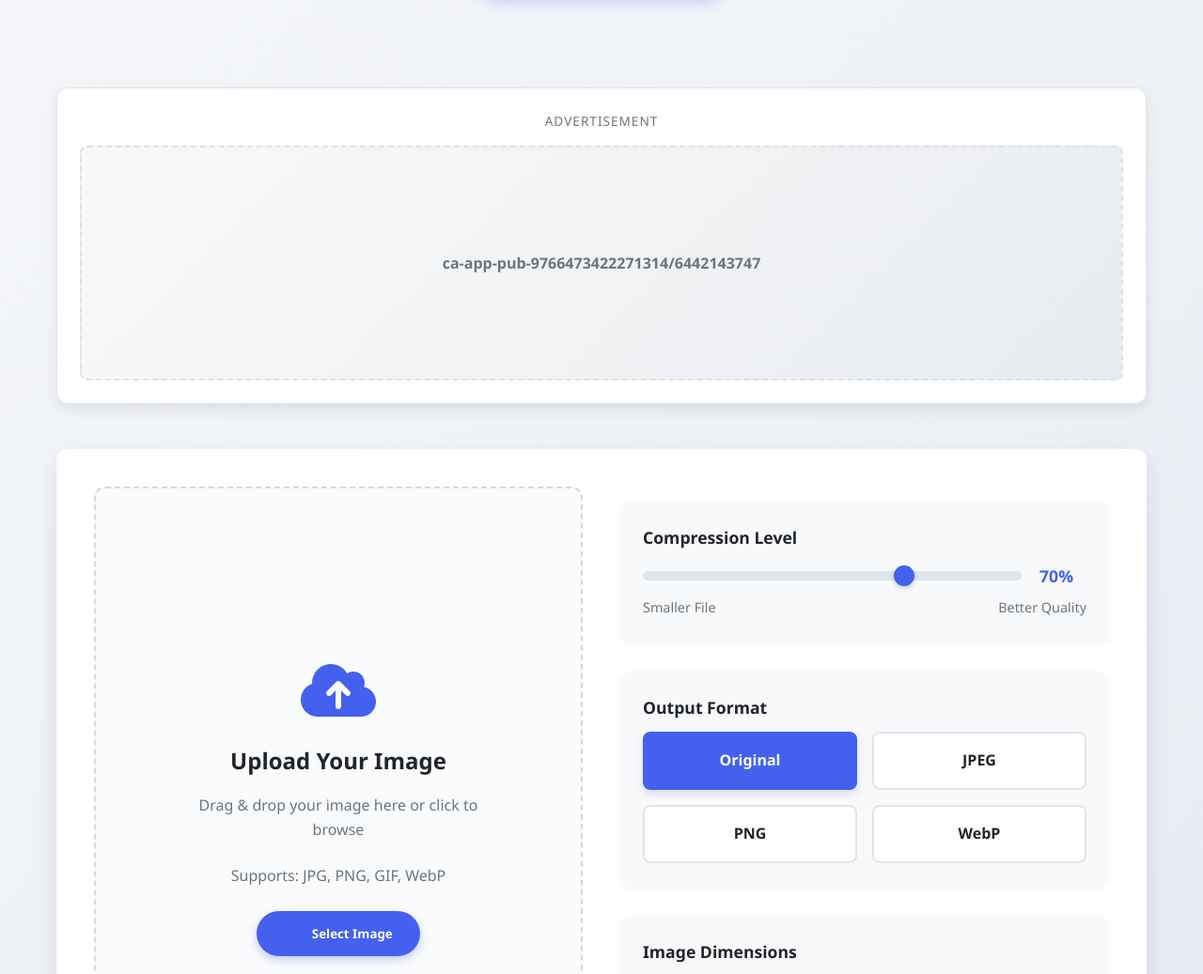
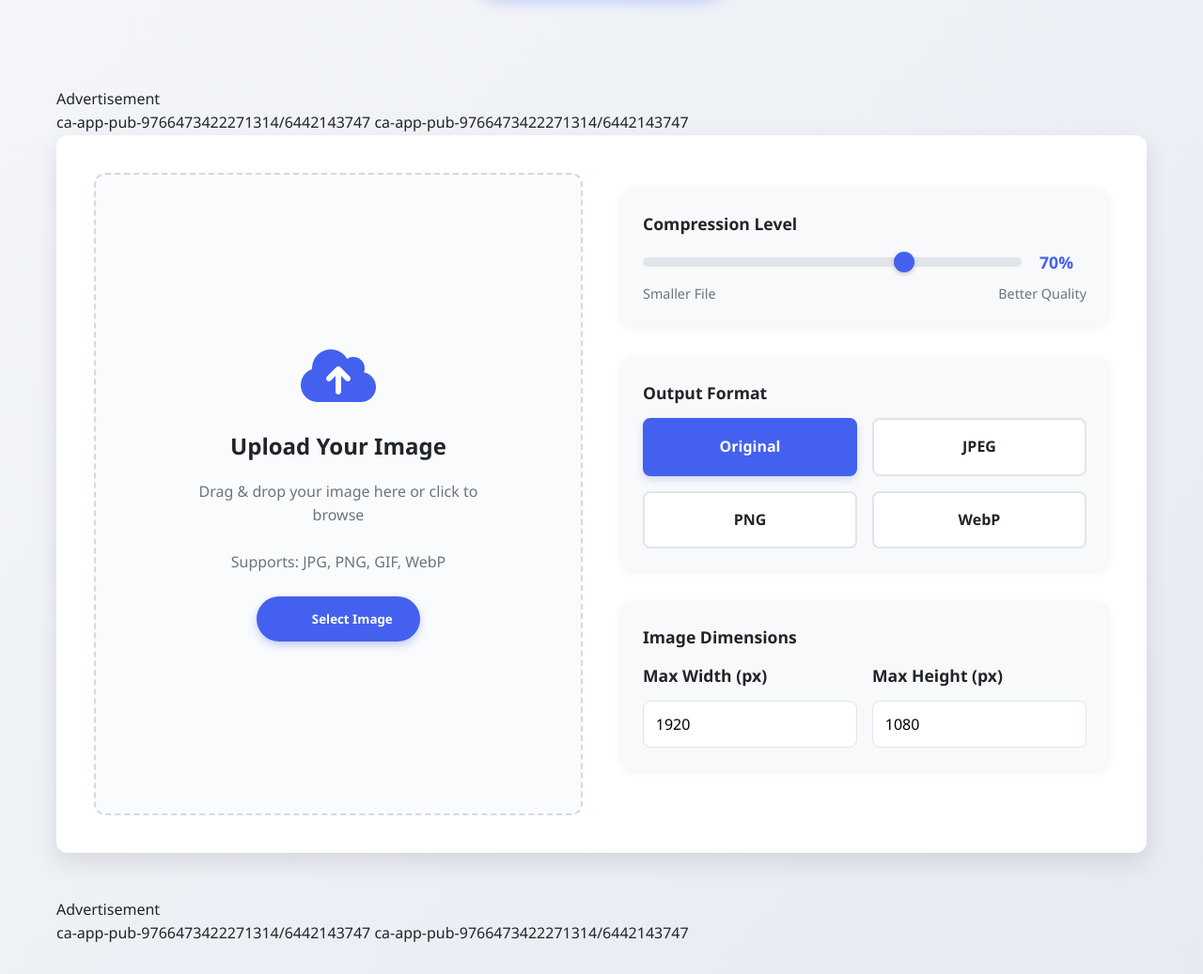
Before and after one commit to sadeemmohd49-arch/Tool, a plain HTML site: page img-compress.html in a window 1280 px wide. Shown: the part 362-1399 px from the top of the page at 94% size. Drawn offline with Linux system fonts and the light colour scheme.

Commit message:
Update img-compress.html

```diff
--- a/img-compress.html
+++ b/img-compress.html
@@ -786,11 +786,11 @@
             <button class="cta-button">Start Compressing Now</button>
         </section>
 
-        <section class="ad-section">
-            <div class="ad-container">
-                <div class="ad-label">Advertisement</div>
-                <div class="ad-placeholder">
-                    <!-- Replace with your Google AdSense code -->
+        <section class="ca-app-pub-9766473422271314/6442143747">
+            <div class="ca-app-pub-9766473422271314/6442143747">
+                <div class="ca-app-pub-9766473422271314/6442143747">Advertisement</div>
+                <div class="ca-app-pub-9766473422271314/6442143747">
+                    ca-app-pub-9766473422271314/6442143747
                     <!-- Example: <script async src="https://pagead2.googlesyndication.com/pagead/js/adsbygoogle.js?client=ca-app-pub-9766473422271314/6442143747" crossorigin="anonymous"></script> -->
                    ca-app-pub-9766473422271314/6442143747
                 </div>
@@ -882,11 +882,11 @@
             </div>
         </section>
 
-        <section class="ad-section">
-            <div class="ad-container">
-                <div class="ad-label">Advertisement</div>
-                <div class="ad-placeholder">
-                    <!-- Replace with your Google AdSense code -->
+        <section class="ca-app-pub-9766473422271314/6442143747">
+            <div class="ca-app-pub-9766473422271314/6442143747">
+                <div class="ca-app-pub-9766473422271314/6442143747">Advertisement</div>
+                <div class="ca-app-pub-9766473422271314/6442143747">
+                 ca-app-pub-9766473422271314/6442143747
                     ca-app-pub-9766473422271314/6442143747
                 </div>
             </div>
```
